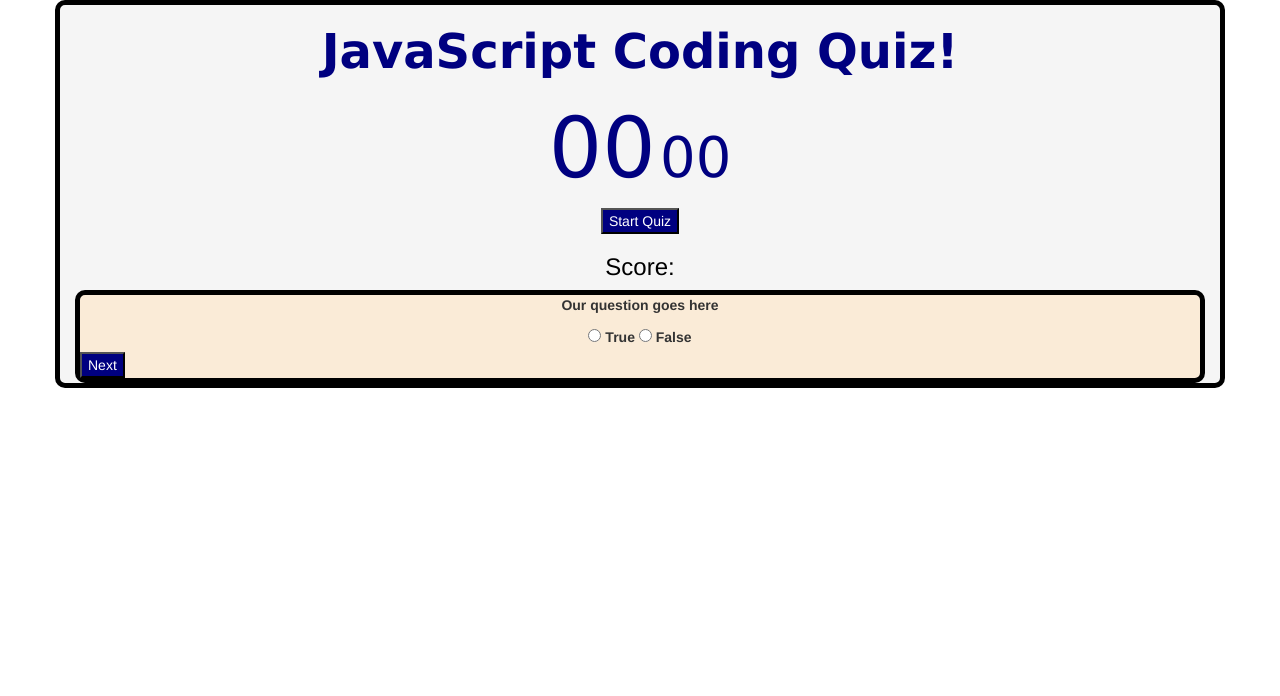
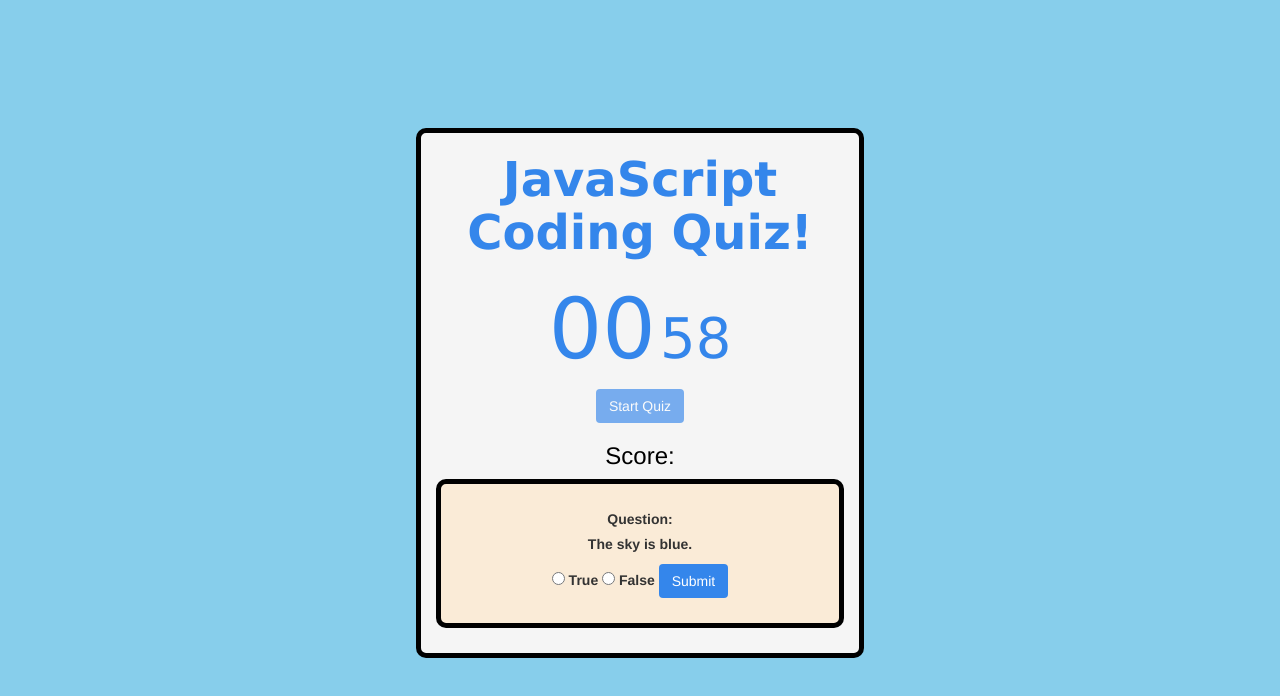
Before and after one commit to Stovencrantz/js_coding_quiz, a plain HTML site: page index.html in a window 1280 px wide. Both pictures are taken after a click on the button "Start Quiz". Drawn offline with nearby package versions, Linux system fonts and the light colour scheme.

Commit message:
Updated javascript structures

```diff
--- a/index.html
+++ b/index.html
@@ -18,19 +18,22 @@
       <div id="minutes">00</div>
       <div id="seconds">00</div>
     </div>
-    <div id="startBtn"><button>Start Quiz</button></div>
+    <div ><button class="btn" id="startBtn">Start Quiz</button></div>
     <div>
       <h3 id="score">Score: <span id="scoreVal"></span></h3>
     </div>
     <div id="problem_group">
-      <form >
-        <p id="question">Our question goes here</p>
-        <input type="radio" id="true" value="True">
-        <label for="true">True</label>
-        <input type="radio" id="false" value="False">
-        <label for="false">False</label>
-        <button id="submitBtn">Next</button>
-      </form>
+      <form>
+        <label for="question">Question:</label>
+        <p id="question">The sky is blue.</p>
+        <label>
+            <input type="radio" name="answer" value="true"> True
+        </label>
+        <label>
+            <input type="radio" name="answer" value="false"> False
+        </label>
+        <button class="btn" id="submitBtn" type="submit">Submit</button>
+    </form>
     </div>
   </div>
 
--- a/script.js
+++ b/script.js
@@ -1,5 +1,11 @@
 const problemGroupEl = document.getElementById("problem_group");
-const startBtnEl = document.getElementById("start_btn");
+const minutesDisplayEl = document.getElementById("minutes");
+const secondsDisplayEl = document.getElementById("seconds");
+const scoreEl = document.getElementById("scoreVal");
+const startBtnEl = document.getElementById("startBtn");
+const questionEl = document.getElementById("question"); //get current question element
+const answerEl = document.getElementById("answer"); // get value of submitted form
+const submitBtn = document.getElementById("submitBtn");
 
 const questions = [
   {
@@ -43,27 +49,101 @@ const questions = [
     "answer": true
   }
 ]
-let problems = [];
-const Problem = {
+
+let index;
+let time = 1;
+let totalSeconds=0;
+let secondsElapsed=0;
+
+const problem = {
   question: "",
   answer: "",
   render: function() {
-
+    this.question = problems[i].question;
+    questionEl.textContent = ""; //questionEl.textContent will equal the current question in our array
   },
   validate: function() {
+    //validate the users answer to the corresponding answer in the question array
 
   }
 }
 
-function startQuiz() {
-  //Do some quiz stuff
-  for(let i = 0; i < questions.length; i++) {
-    Problem.question = questions[i].question;
-    Problem.answer = questions[i].answer;
-    problems.push({Problem.question, Problem.answer});
+const score = {
+  scoreVal: 0,
+  update: function() {
+    this.scoreVal++
+  },
+  render: function() {
+    scoreEl.textContent = this.scoreVal;
   }
 }
 
-document.addEventListener("click", (event) => {
+function calculateTime(min) {
+  totalSeconds = min*60;
+}
+
+function renderTime(min,sec) {
+  if(min<10) {
+    min = `0${min}`;
+  }
+  if(sec<10) {
+    sec = `0${sec}`
+  }
+  minutesDisplayEl.textContent = min;
+  secondsDisplayEl.textContent = sec;
+}
+
+function renderProblem(index) {
+  let questionTotal = questions.length;
+
+}
+
+function startQuiz() {
+  //Do some quiz stuff
+  if(localStorage.getItem("sk_score")) {
+    scoreVal = localStorage.getItem("sk_score");
+    scoreEl.textContent = scoreVal;
+  }
+  //begin timeinterval and include functions here.
+  calculateTime(time);
+  secondsElapsed++;
+  let minutes;
+  let seconds;
+  // console.trace(timer.secondsElapsed)
+  // console.trace(timer.totalSeconds)
+  console.trace("totalSeconds: ", totalSeconds)
+  renderProblem();
+  interval = setInterval(function() {
+    minutes = Math.floor((totalSeconds-secondsElapsed)/60)
+    seconds = Math.floor((totalSeconds-secondsElapsed)%60);
+    console.log("Minutes: " + minutes + "|| Seconds: " + seconds);
+    renderTime(minutes,seconds);
+    if(secondsElapsed >= totalSeconds) {
+      clearInterval(interval)
+    }
+    secondsElapsed++;
+
+  }, 1000)
+}
+
+startBtnEl.addEventListener("click", (event) => {
   startQuiz();
+  startBtnEl.setAttribute("disabled", '');
 })
+submitBtn.addEventListener("click", (event) => {
+  document.preventDefault();
+  problems.validate();
+  renderProblem(i);
+})
+
+//WHEN startQuiz clicked
+  // THEN begin countdown
+  // THEN render question
+// WHEN question submitted
+  // THEN validate user answer against known answer
+// WHEN user answer==known answer\
+  //THEN  increment scoreVal
+// WHEN user completes all questions OR timer reaches 0
+  // THEN render score
+// update score in localStorage
+// pull value from localStorage on page load
--- a/style.css
+++ b/style.css
@@ -1,4 +1,4 @@
-.body {
+body {
   background-color: skyblue;
 }
 
@@ -8,18 +8,19 @@
   border-color: black;
   border-radius: 10px;
   border-width: 5px;
+  margin-top: 10%;
+  max-width: 35%;
 }
 #header {
   font-family: 'Lucida Sans', 'Lucida Sans Regular', 'Lucida Grande', 'Lucida Sans Unicode', Geneva, Verdana, sans-serif;
   font-size: 48px;
   font-weight: bolder;
-  color: navy;
-  display: flex;
-  justify-content: center;
+  color: #3486eb;
+  text-align: center;
 }
 
 .time{
-  color:navy;
+  color: #3486eb;
   font-family: 'Lucida Sans', 'Lucida Sans Regular', 'Lucida Grande', 'Lucida Sans Unicode', Geneva, Verdana, sans-serif;
   text-align: center;
 }
@@ -35,18 +36,20 @@
 }
 
 #startBtn {
+  text-align: center;
   display: flex;
-  justify-content: center;
+  justify-self: center;
 }
 
 button {
   display: flex;
   justify-content: center;
-  background-color: navy;
+  background-color: #3486eb;
   color: white;
 }
 button:hover {
-  background-color: skyblue;
+  background-color: #1f5291;
+  color: white;
 }
 
 #score {
@@ -62,12 +65,15 @@ button:hover {
   border-color: black;
   border-width: 5px;
   border-radius: 10px;
+  margin-bottom: 25px;
 }
 
 form {
   text-align: center;
+  margin-top: 25px;
+  margin-bottom: 25px;
 }
 
 #question {
-  font-weight: bold;
+  font-weight:1000;
 }
```
